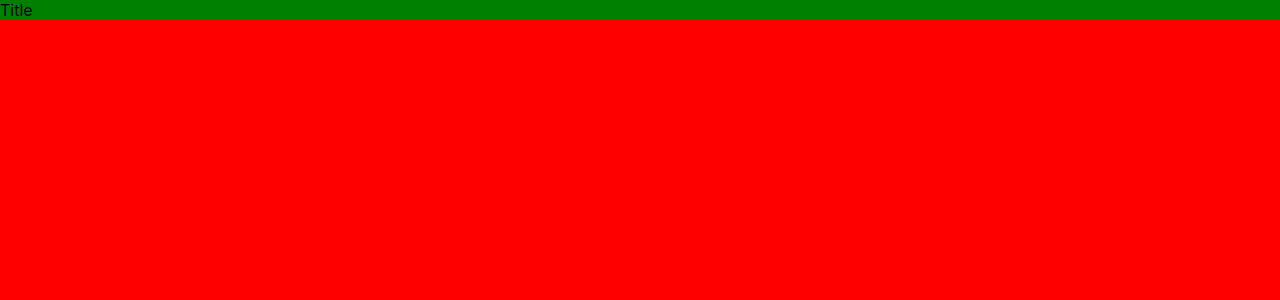
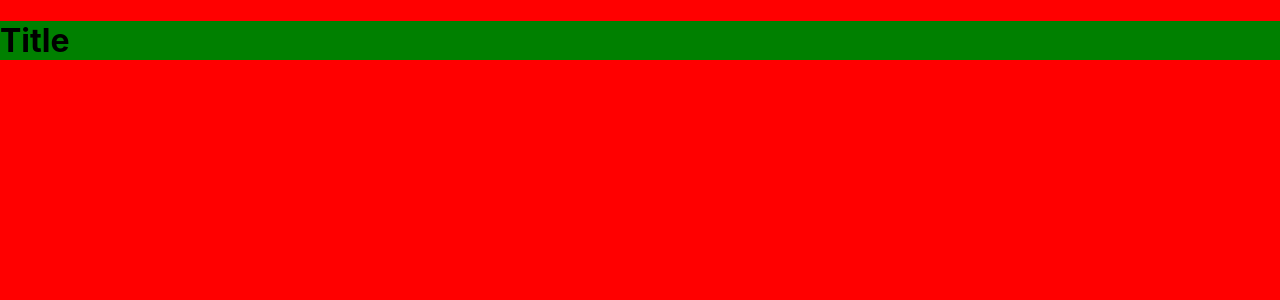
Before and after one commit to Joshua-Hadlock/capstone-project, a React (Create React App) app in the folder client/: page /title in a window 1280 px wide. Shown: the top 300 px of the page. Built offline with nearby package versions, Linux system fonts and the light colour scheme.

Commit message:
try to fix TitlePage

```diff
--- a/client/src/pages/titlePage.js
+++ b/client/src/pages/titlePage.js
@@ -1,5 +1,7 @@
 export default function TitlePage() {
     return (
-        <div>Title</div>
+        <div>
+            <h1>Title</h1>
+        </div>
     )
 }
```
